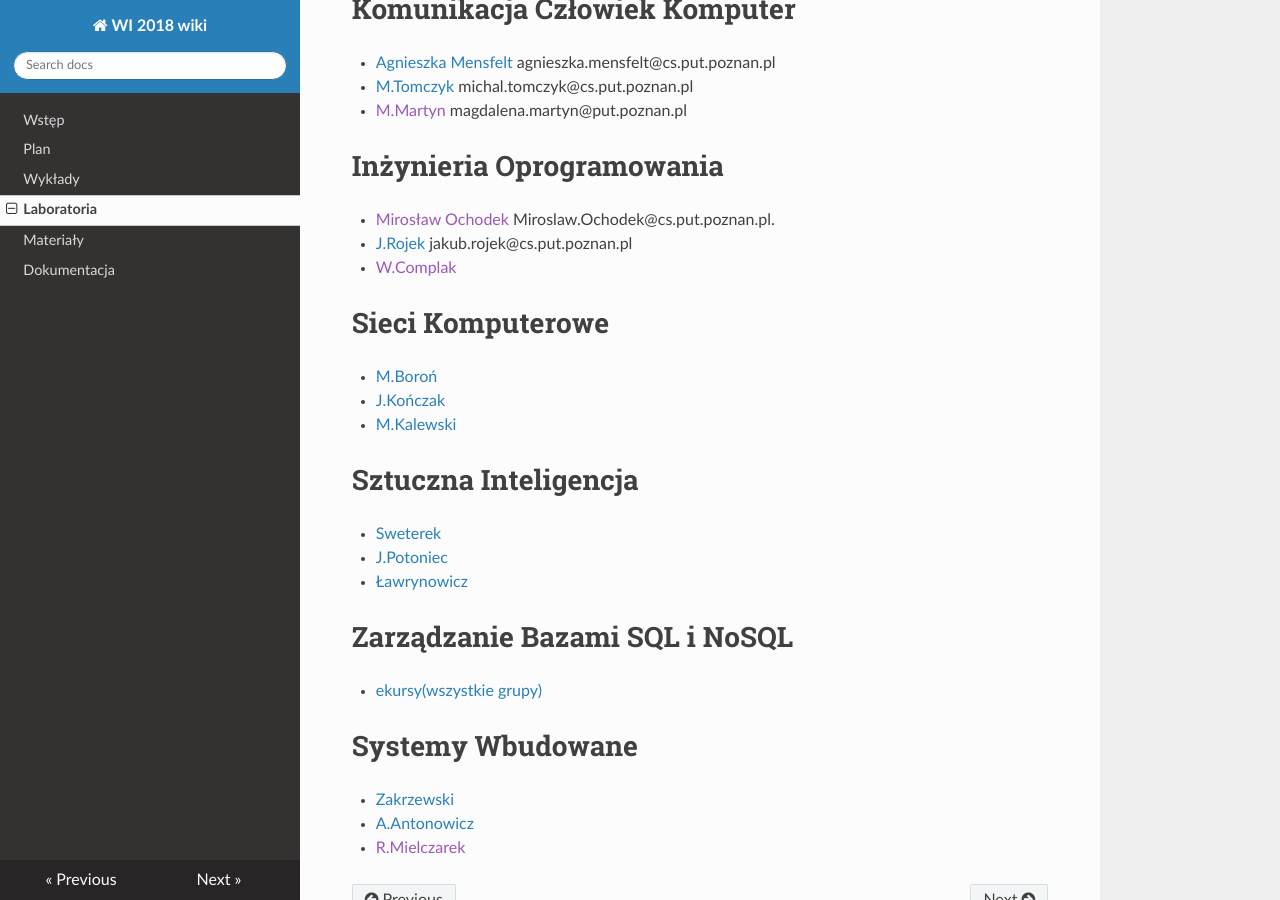
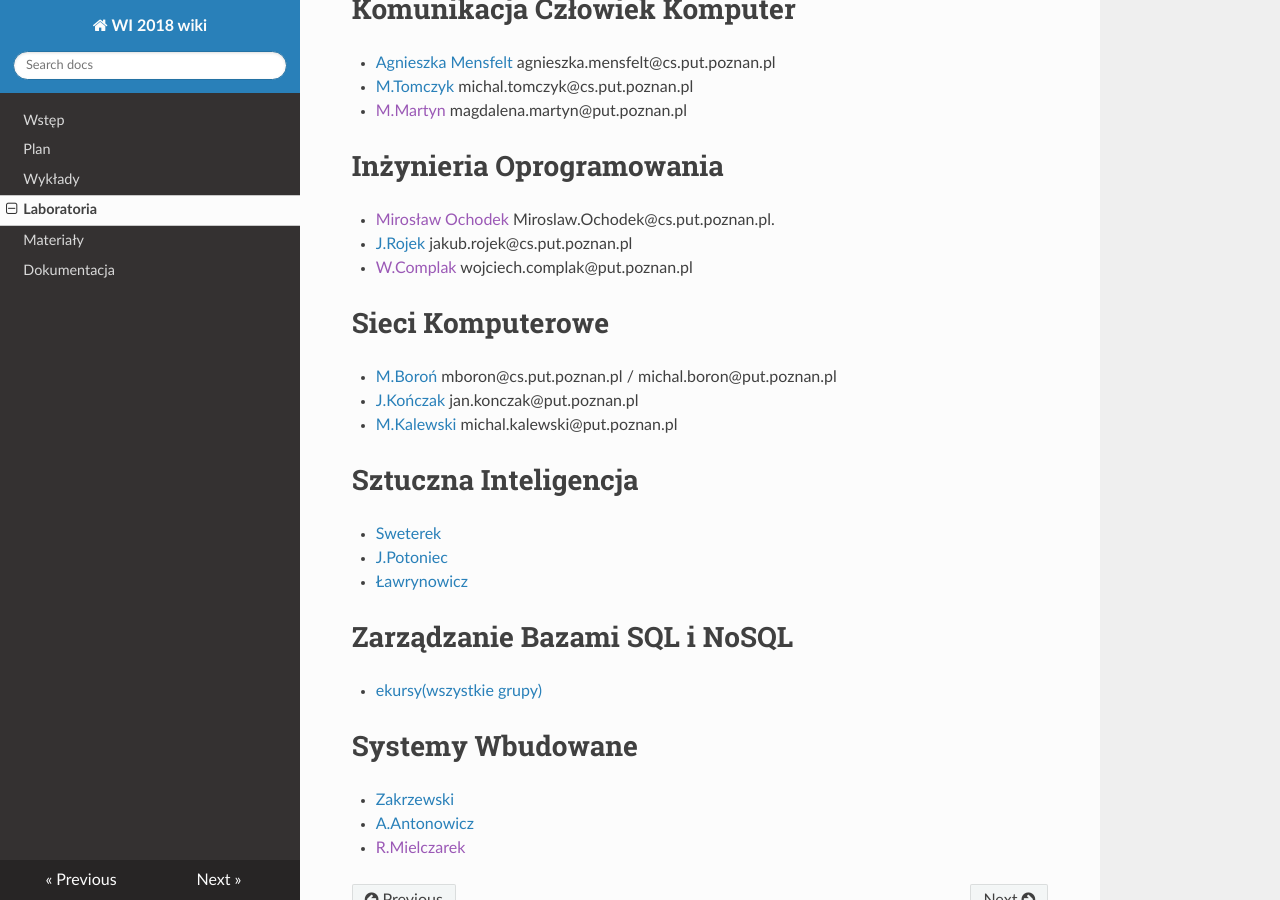
Before and after one commit to PUT-WI-18/wi18-wiki-sem5, an MkDocs documentation site: the page built from docs/laboratoria.md, in a window 1280 px wide and 900 px high, scrolled down 391 px. Built offline with MkDocs 1.6.1, drawn with Linux system fonts in a browser that asks for light colours; nearby versions of some CDN libraries.

Commit message:
Update laboratoria.md

```diff
--- a/docs/laboratoria.md
+++ b/docs/laboratoria.md
@@ -14,14 +14,12 @@
 # Inżynieria Oprogramowania
 - [Mirosław Ochodek]() Miroslaw.Ochodek@cs.put.poznan.pl.
 - [J.Rojek](http://www.cs.put.poznan.pl/jrojek/io1.html) jakub.rojek@cs.put.poznan.pl
-
-
-- [W.Complak]()
+- [W.Complak]() wojciech.complak@put.poznan.pl
 
 # Sieci Komputerowe
-- [M.Boroń](http://www.cs.put.poznan.pl/mboron/sk2.html)
-- [J.Kończak](http://www.cs.put.poznan.pl/jkonczak/sk2)
-- [M.Kalewski](http://www.cs.put.poznan.pl/mkalewski/documents/sk.php)
+- [M.Boroń](http://www.cs.put.poznan.pl/mboron/sk2.html) mboron@cs.put.poznan.pl / michal.boron@put.poznan.pl
+- [J.Kończak](http://www.cs.put.poznan.pl/jkonczak/sk2)  jan.konczak@put.poznan.pl
+- [M.Kalewski](http://www.cs.put.poznan.pl/mkalewski/documents/sk.php)  michal.kalewski@put.poznan.pl
 
 # Sztuczna Inteligencja
 - [Sweterek](http://www.cs.put.poznan.pl/amichalski/si.dzienne/index.html)
```
